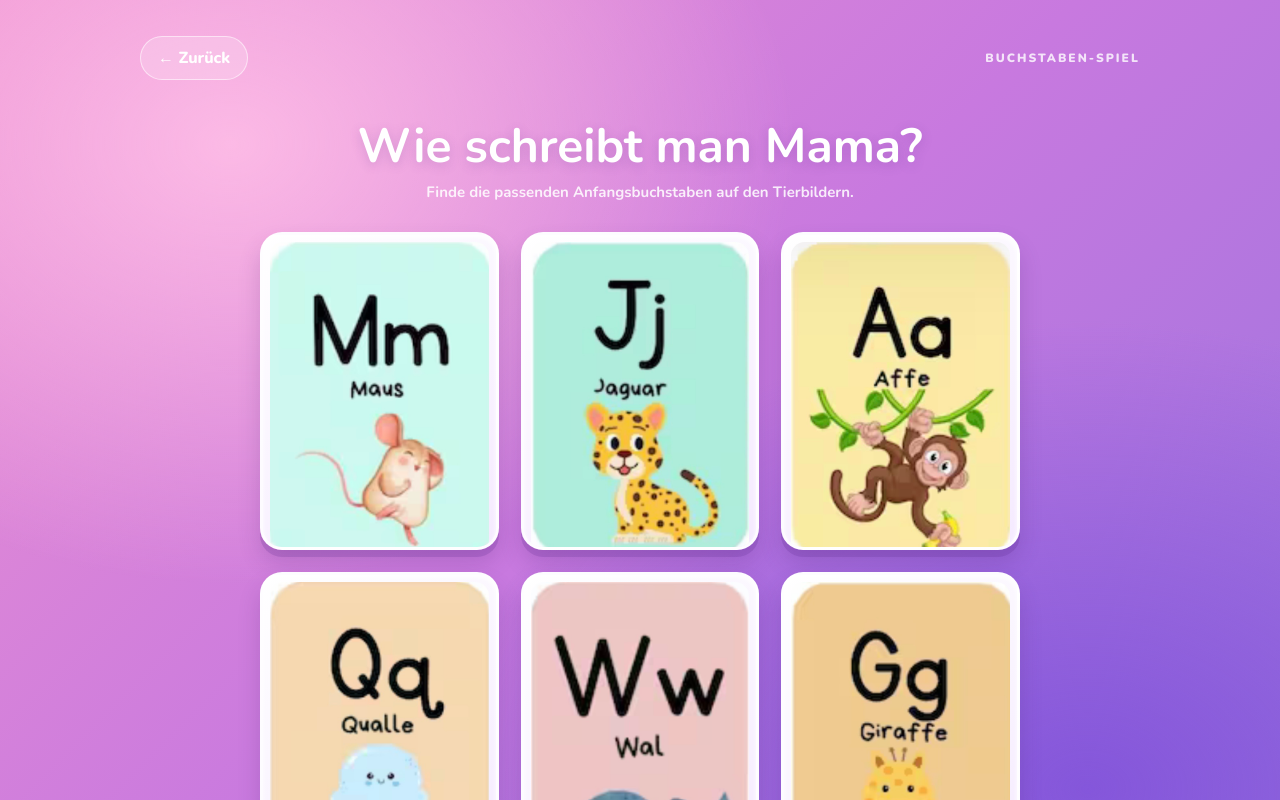
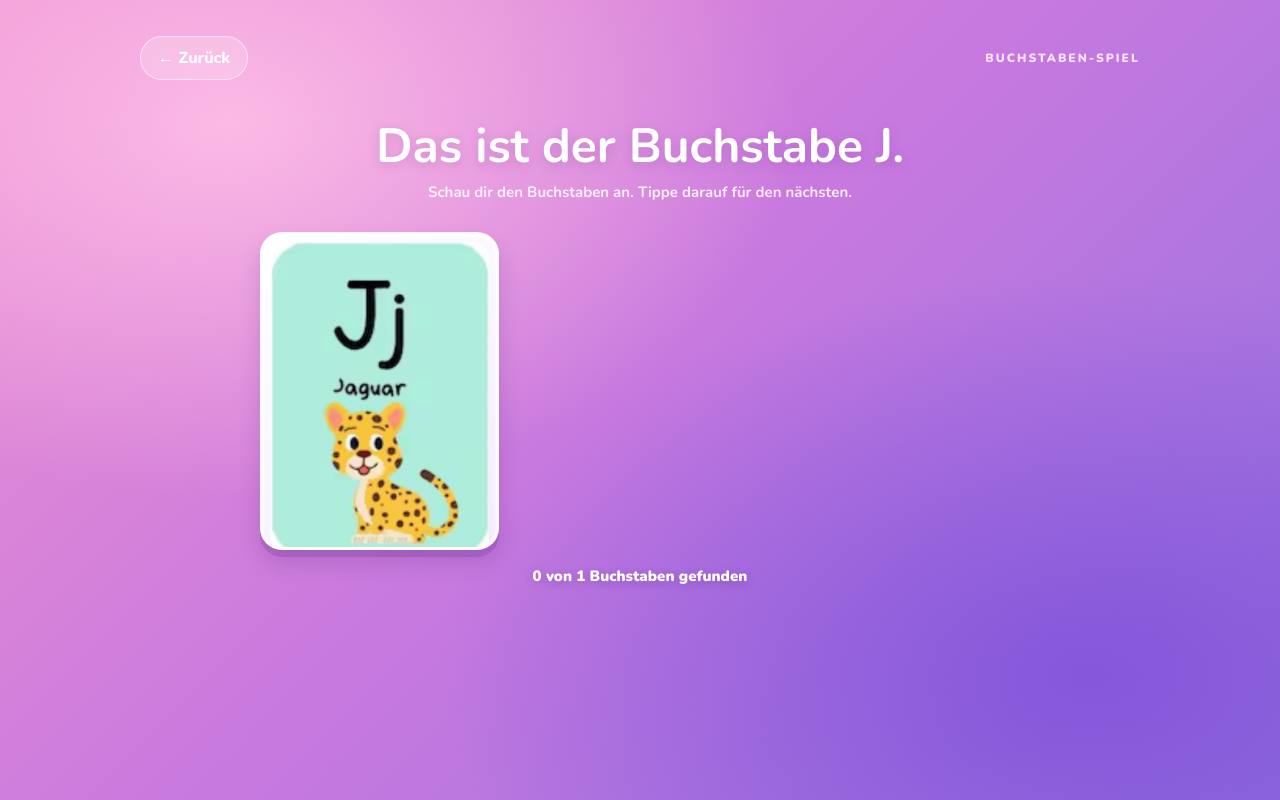
Before and after one commit to MandarinMaster/playground, a Next.js app: page / in a window 1280 px wide. Both pictures are taken after a click on the button "Buchstaben-Spiel starten". Shown: the top 800 px of the page. Built offline with nearby package versions, Linux system fonts and the light colour scheme.

Commit message:
Show one letter per turn in letter familiarization game

```diff
--- a/app/page.tsx
+++ b/app/page.tsx
@@ -87,13 +87,11 @@ function lowercaseCoverStyle(filename: string): CSSProperties {
 
 function makeLetterRound(enabledLetters: string[], previousWord?: string) {
   const availablePictures = letterPictures.filter((file) => enabledLetters.includes(imageLetter(file)));
-  const words = spellingWords.filter((item) => item !== previousWord && [...new Set(item.toLocaleUpperCase("de-DE").split(""))].every((letter) => enabledLetters.includes(letter)));
-  if (!words.length || availablePictures.length < 2) return null;
-  const word = shuffle(words)[0];
-  const correctLetters = [...new Set(word.toLocaleUpperCase("de-DE").split(""))];
-  const correctPictures = correctLetters.map((letter) => availablePictures.find((file) => imageLetter(file) === letter)).filter(Boolean) as string[];
-  const distractors = shuffle(availablePictures.filter((file) => !correctLetters.includes(imageLetter(file)))).slice(0, Math.max(0, 6 - correctPictures.length));
-  return { word, correctLetters, choices: shuffle([...correctPictures, ...distractors]) };
+  if (!availablePictures.length) return null;
+  const choices = shuffle(availablePictures.filter((file) => imageLetter(file) !== previousWord));
+  const filename = choices[0] ?? shuffle(availablePictures)[0];
+  const letter = imageLetter(filename);
+  return { word: letter, correctLetters: [letter], choices: [filename] };
 }
 
 let sharedAudioContext: AudioContext | null = null;
@@ -238,7 +236,7 @@ export default function Home() {
     setCelebrating(false);
     setGameMode("letters");
     setPlaying(true);
-    const phrase = `Wie schreibt man ${next.word}?`;
+    const phrase = `Das ist der Buchstabe ${next.word}.`;
     setMessage(phrase);
     window.setTimeout(() => speak(phrase), 180);
   }
@@ -264,22 +262,8 @@ export default function Home() {
   }
 
   function chooseLetterPicture(filename: string) {
-    if (celebrating || selectedLetters.includes(filename)) return;
-    const letter = imageLetter(filename);
-    if (!letterRound.correctLetters.includes(letter)) {
-      setWrongLetter(filename);
-      playTone([190, 145], 0.16, "triangle");
-      window.setTimeout(() => setWrongLetter((current) => current === filename ? null : current), 850);
-      return;
-    }
-    const nextSelected = [...selectedLetters, filename];
-    setSelectedLetters(nextSelected);
-    if (nextSelected.length === letterRound.correctLetters.length) {
-      setCelebrating(true);
-      setMessage("Richtig geschrieben! 🎉");
-      playCelebration();
-      window.setTimeout(() => {
-        const next = makeLetterRound(enabledLetters, letterRound.word) ?? makeLetterRound(enabledLetters);
+    if (celebrating) return;
+    const next = makeLetterRound(enabledLetters, imageLetter(filename)) ?? makeLetterRound(enabledLetters);
     if (!next) {
       setPlaying(false);
       setShowLibrary(true);
@@ -288,11 +272,8 @@ export default function Home() {
     setLetterRound(next);
     setSelectedLetters([]);
     setWrongLetter(null);
-        setCelebrating(false);
-        setMessage(`Wie schreibt man ${next.word}?`);
-        speak(`Wie schreibt man ${next.word}?`);
-      }, 3800);
-    }
+    setMessage(`Das ist der Buchstabe ${next.word}.`);
+    speak(`Das ist der Buchstabe ${next.word}.`);
   }
 
   function goHome() {
@@ -480,7 +461,7 @@ export default function Home() {
             <span className="game-label">BUCHSTABEN-SPIEL</span>
           </div>
           <h1 className="game-prompt" aria-live="polite">{message}</h1>
-          <p className="game-hint">Finde die passenden Anfangsbuchstaben auf den Tierbildern.</p>
+          <p className="game-hint">Schau dir den Buchstaben an. Tippe darauf für den nächsten.</p>
           <div className="letter-board">
             {letterRound.choices.map((filename) => {
               const letter = imageLetter(filename);
```
Lines whose indentation alone changed are shown as unchanged.
